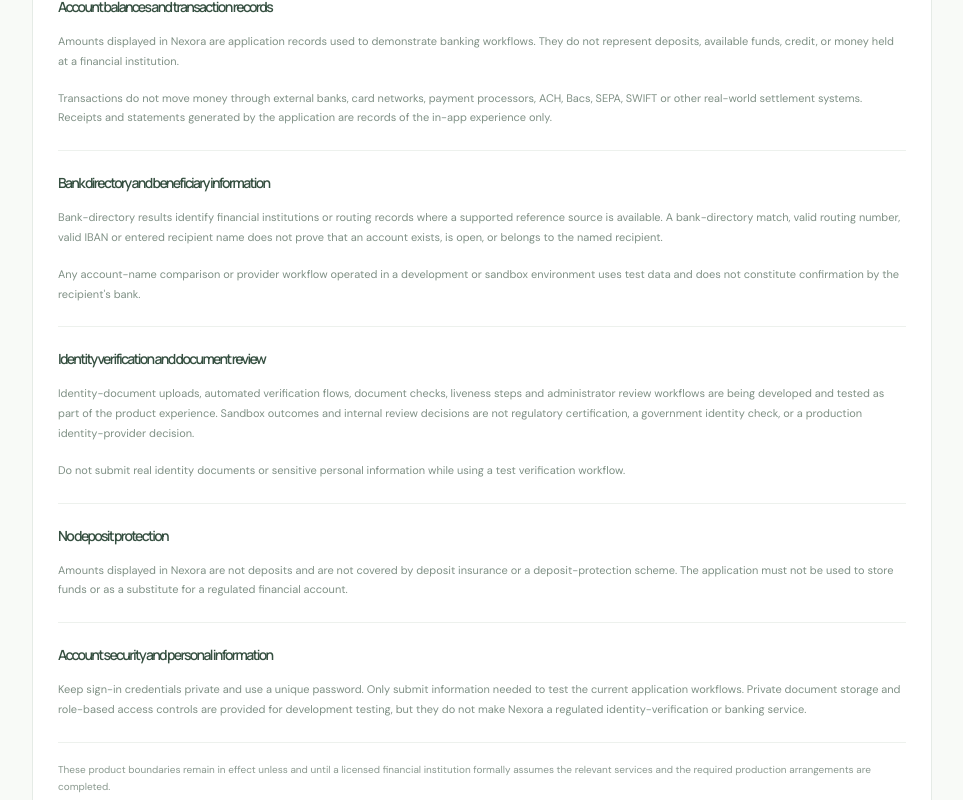
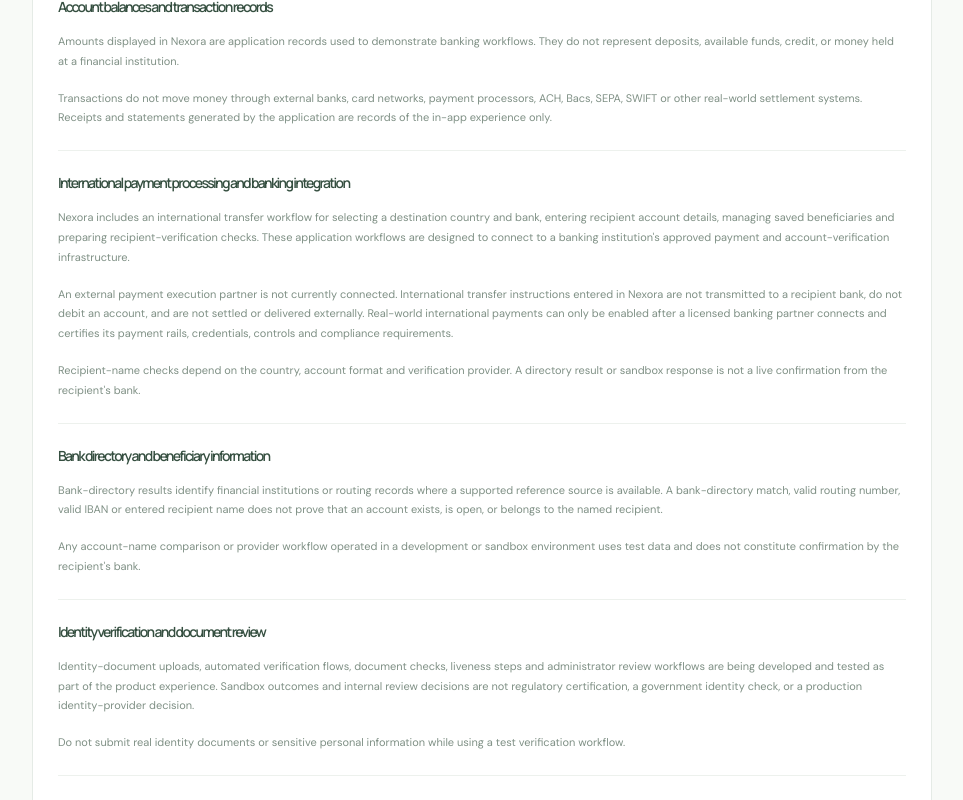
Before and after one commit to Masksm/Nexora-Bank, a Next.js app: page /policy in a window 1280 px wide. Shown: the part 456-1256 px from the top of the page, without its empty margins (158-1121 px from the left). Built offline with nearby package versions, Linux system fonts and the light colour scheme; no server answers.

Commit message:
Document international payment integration boundary in policy

```diff
--- a/app/policy/page.tsx
+++ b/app/policy/page.tsx
@@ -35,6 +35,12 @@ export default async function PolicyPage() {
           <p>{t("Transactions do not move money through external banks, card networks, payment processors, ACH, Bacs, SEPA, SWIFT or other real-world settlement systems. Receipts and statements generated by the application are records of the in-app experience only.")}</p>
         </div>
         <div className="policy-section">
+          <h2>{t("International payment processing and banking integration")}</h2>
+          <p>{t("Nexora includes an international transfer workflow for selecting a destination country and bank, entering recipient account details, managing saved beneficiaries and preparing recipient-verification checks. These application workflows are designed to connect to a banking institution's approved payment and account-verification infrastructure.")}</p>
+          <p>{t("An external payment execution partner is not currently connected. International transfer instructions entered in Nexora are not transmitted to a recipient bank, do not debit an account, and are not settled or delivered externally. Real-world international payments can only be enabled after a licensed banking partner connects and certifies its payment rails, credentials, controls and compliance requirements.")}</p>
+          <p>{t("Recipient-name checks depend on the country, account format and verification provider. A directory result or sandbox response is not a live confirmation from the recipient's bank.")}</p>
+        </div>
+        <div className="policy-section">
           <h2>{t("Bank directory and beneficiary information")}</h2>
           <p>{t("Bank-directory results identify financial institutions or routing records where a supported reference source is available. A bank-directory match, valid routing number, valid IBAN or entered recipient name does not prove that an account exists, is open, or belongs to the named recipient.")}</p>
           <p>{t("Any account-name comparison or provider workflow operated in a development or sandbox environment uses test data and does not constitute confirmation by the recipient's bank.")}</p>
```
